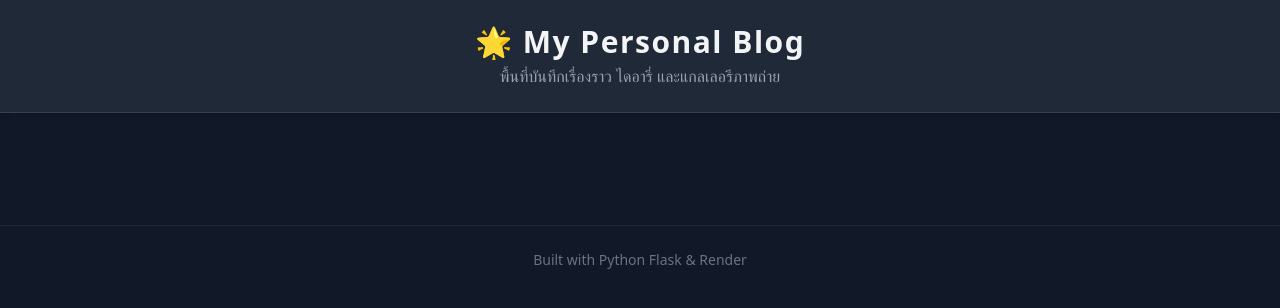
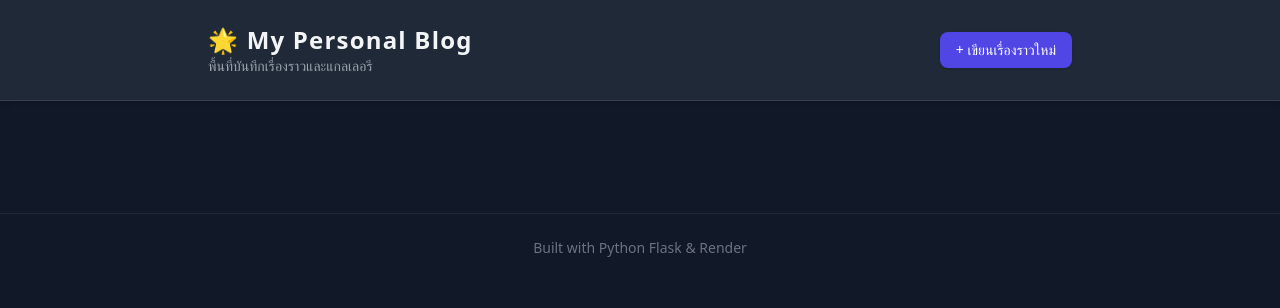
Before and after one commit to sittisak2009/Personal-Blog, a Flask app: template templates/index.html in a window 1280 px wide. Shown: the top 308 px of the page. Run offline with Flask 3, Linux system fonts and the light colour scheme; the template is opened without the code that fills it, so the values that code supplies are empty; some libraries are stand-ins or nearby versions.

Commit message:
Update index.html

```diff
--- a/templates/index.html
+++ b/templates/index.html
@@ -4,16 +4,20 @@
     <meta charset="UTF-8">
     <meta name="viewport" content="width=device-width, initial-scale=1.0">
     <title>My Personal Blog & Gallery</title>
-    <!-- ใช้ Tailwind CSS เพื่อความสวยงามแบบรวดเร็ว -->
     <script src="https://cdn.tailwindcss.com"></script>
 </head>
 <body class="bg-gray-900 text-gray-100 font-sans min-h-screen">
 
     <!-- Header -->
     <header class="bg-gray-800 border-b border-gray-700 py-6 shadow-md">
-        <div class="container mx-auto px-4 text-center">
-            <h1 class="text-3xl font-bold tracking-wider">🌟 My Personal Blog</h1>
-            <p class="text-gray-400 mt-1">พื้นที่บันทึกเรื่องราว ไดอารี่ และแกลเลอรีภาพถ่าย</p>
+        <div class="container mx-auto px-4 flex justify-between items-center max-w-4xl">
+            <div>
+                <h1 class="text-2xl font-bold tracking-wider">🌟 My Personal Blog</h1>
+                <p class="text-gray-400 text-sm">พื้นที่บันทึกเรื่องราวและแกลเลอรี</p>
+            </div>
+            <a href="/add" class="bg-indigo-600 hover:bg-indigo-500 text-white px-4 py-2 rounded-lg text-sm font-medium transition shadow">
+                + เขียนเรื่องราวใหม่
+            </a>
         </div>
     </header>
 
@@ -33,7 +37,6 @@
         </div>
     </main>
 
-    <!-- Footer -->
     <footer class="text-center py-6 text-gray-500 text-sm border-t border-gray-800 mt-12">
         <p>Built with Python Flask & Render</p>
     </footer>
```
